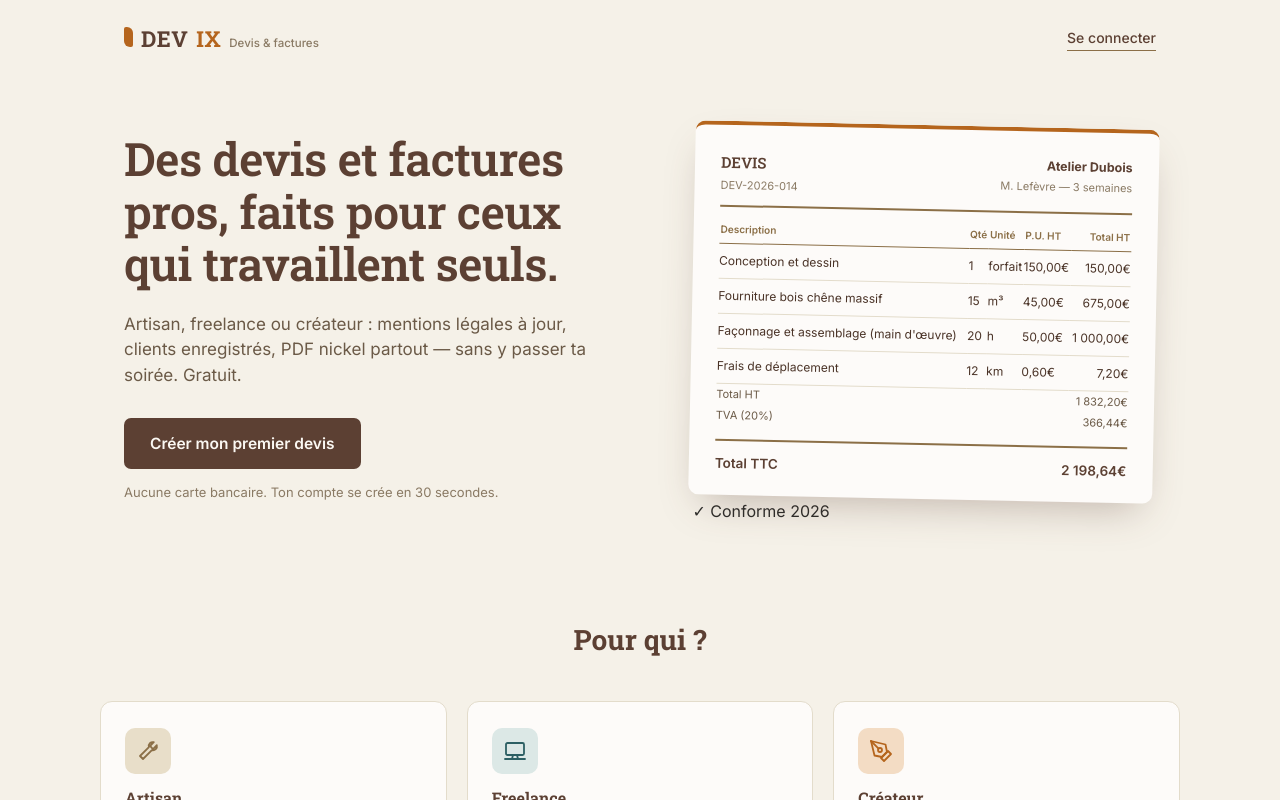
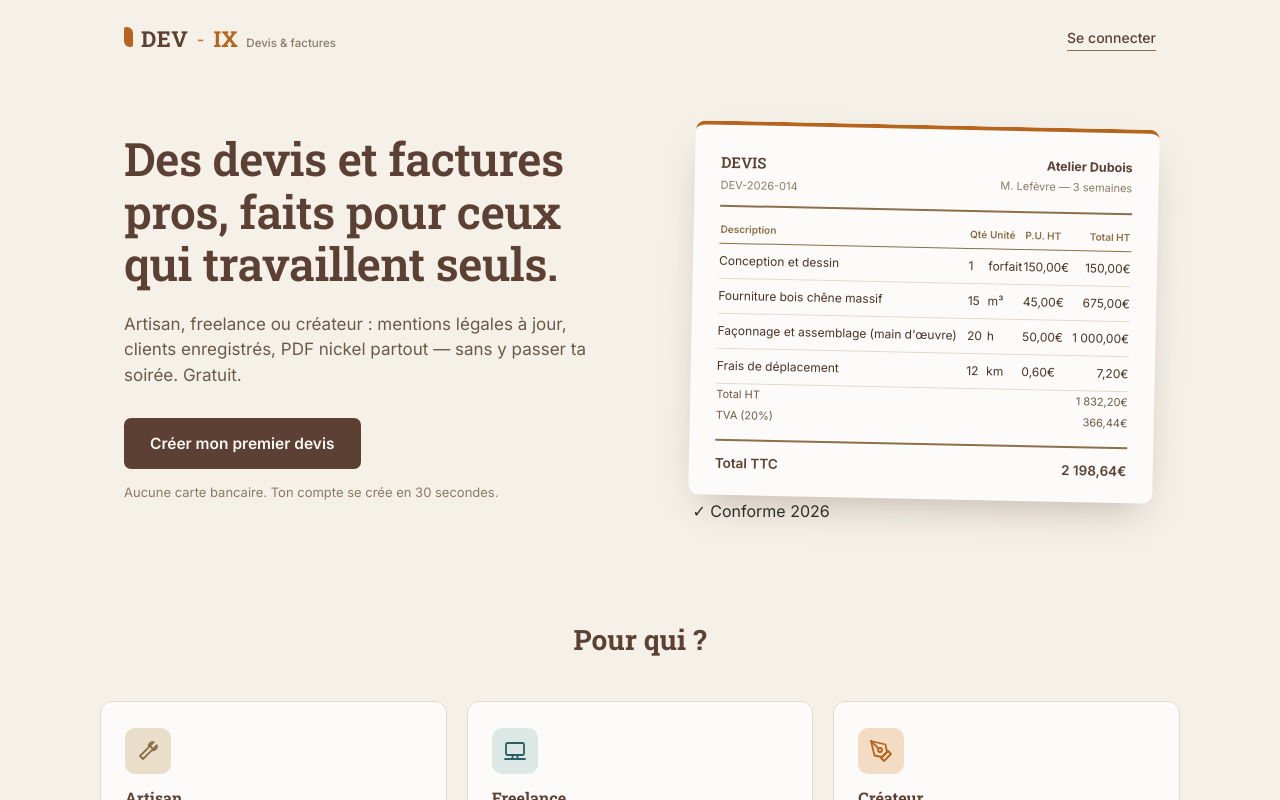
Before and after one commit to axegallais/generateur-devis-artisan, a Next.js app: page / in a window 1280 px wide. Shown: the top 800 px of the page. Built offline with nearby package versions, Linux system fonts and the light colour scheme.

Commit message:
Logo DEV-IX sur la page d'accueil

```diff
--- a/pages/index.js
+++ b/pages/index.js
@@ -36,6 +36,7 @@ export default function Home() {
           .conteneur-etroit { max-width: 640px; }
           header.entete { display: flex; align-items: center; justify-content: space-between; padding: 22px 24px; max-width: 1080px; margin: 0 auto; }
           .logo-devix { font-family: 'Roboto Slab', serif; font-weight: 700; letter-spacing: 0.5px; color: var(--noyer); font-size: 22px; display: flex; align-items: baseline; gap: 8px; }
+                    .logo-devix .tiret { color: var(--rouille); font-weight: 400; opacity: 0.85; }
           .logo-devix .x { color: var(--rouille); }
           .logo-devix .sous-nom { font-family: 'Inter', sans-serif; font-weight: 500; font-size: 11.5px; color: #8A7A64; letter-spacing: 0; }
           .lien-connexion { text-decoration: none; font-size: 14px; font-weight: 500; color: var(--noyer); border-bottom: 1.5px solid var(--bois); padding-bottom: 2px; }
@@ -126,7 +127,7 @@ export default function Home() {
       <header className="entete">
         <div className="logo-devix">
           <span className="copeau" style={{ width: 9, height: 20, background: 'var(--rouille)', borderRadius: '2px 6px 2px 6px', flexShrink: 0 }}></span>
-          DEV<span className="x">IX</span><span className="sous-nom">Devis &amp; factures</span>
+          DEV<span className="tiret">-</span><span className="x">IX</span><span className="sous-nom">Devis &amp; factures</span>
         </div>
         <a className="lien-connexion" href="/app.html">Se connecter</a>
       </header>
```
